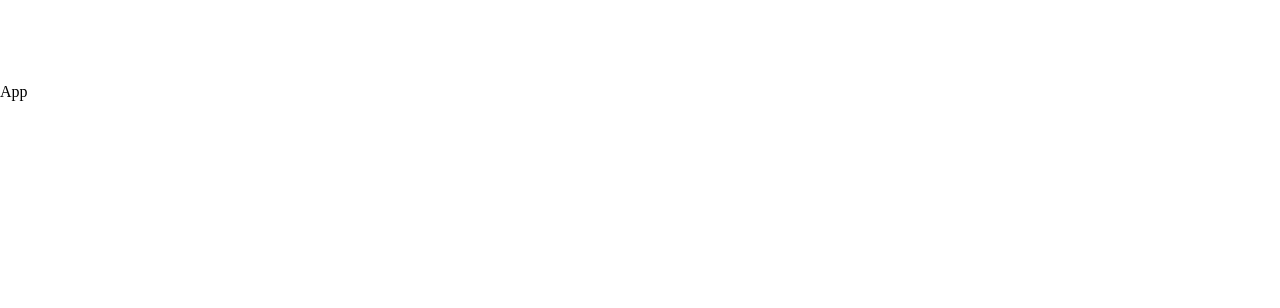
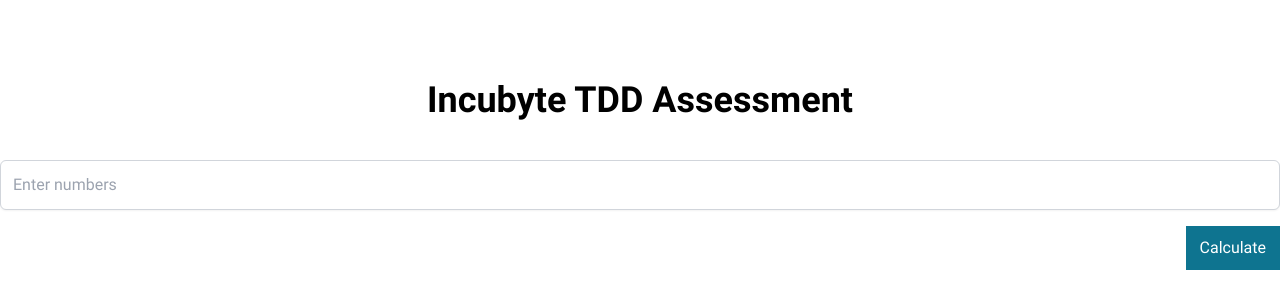
Before and after one commit to Arulraj-a2b/string-calculator, a React (Create React App) app: page / in a window 1280 px wide. Shown: the top 308 px of the page. Built offline with nearby package versions, Linux system fonts and the light colour scheme.

Commit message:
feat add home screen

```diff
--- a/src/App.tsx
+++ b/src/App.tsx
@@ -1,9 +1,10 @@
+import { HomeScreen } from "./modules";
 import { CenterView } from "./packages";
 
 const App = () => {
   return (
     <CenterView>
-      <div>App</div>
+      <HomeScreen />
     </CenterView>
   );
 };
--- /dev/null
+++ b/src/modules/HomeModule/HomeScreen.tsx
@@ -0,0 +1,45 @@
+import { Fragment, useState } from "react";
+import { Button, InpuText } from "../../packages";
+import { isEmpty } from "../../utils";
+
+const HomeScreen = () => {
+  const [input, setInput] = useState("");
+  const [result, setResult] = useState<number | null>(null);
+  const handleChange = (e: React.ChangeEvent<HTMLInputElement>) => {
+    setInput(e.target.value);
+  };
+
+  const handleSubmit = (event?: any) => {
+    if (event) {
+      event.preventDefault();
+    }
+    setResult(result);
+  };
+  return (
+    <Fragment>
+      <p className="text-2xl sm:text-4xl  font-bold text-center mb-10">
+        Incubyte TDD Assessment
+      </p>
+      <form onSubmit={handleSubmit}>
+        <InpuText
+          value={input}
+          onChange={handleChange}
+          placeholder="Enter numbers"
+        />
+        <div className="flex justify-end mt-4">
+          <Button btnType="submit" onClick={handleSubmit}>
+            Calculate
+          </Button>
+        </div>
+      </form>
+
+      {!isEmpty(result) && (
+        <p className="font-bold text-1xl sm:text-2xl mt-4">
+          Result: <span className="font-regular">{result}</span>
+        </p>
+      )}
+    </Fragment>
+  );
+};
+
+export default HomeScreen;
--- /dev/null
+++ b/src/modules/index.tsx
@@ -0,0 +1,3 @@
+import HomeScreen from "./HomeModule/HomeScreen";
+
+export { HomeScreen };
```
